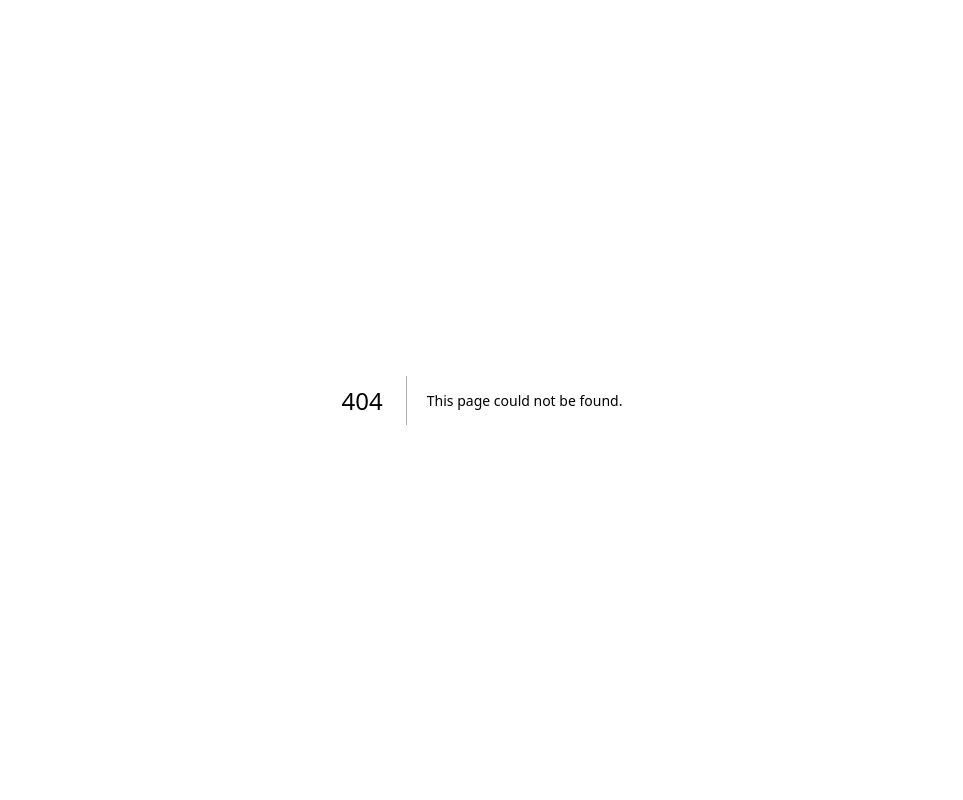
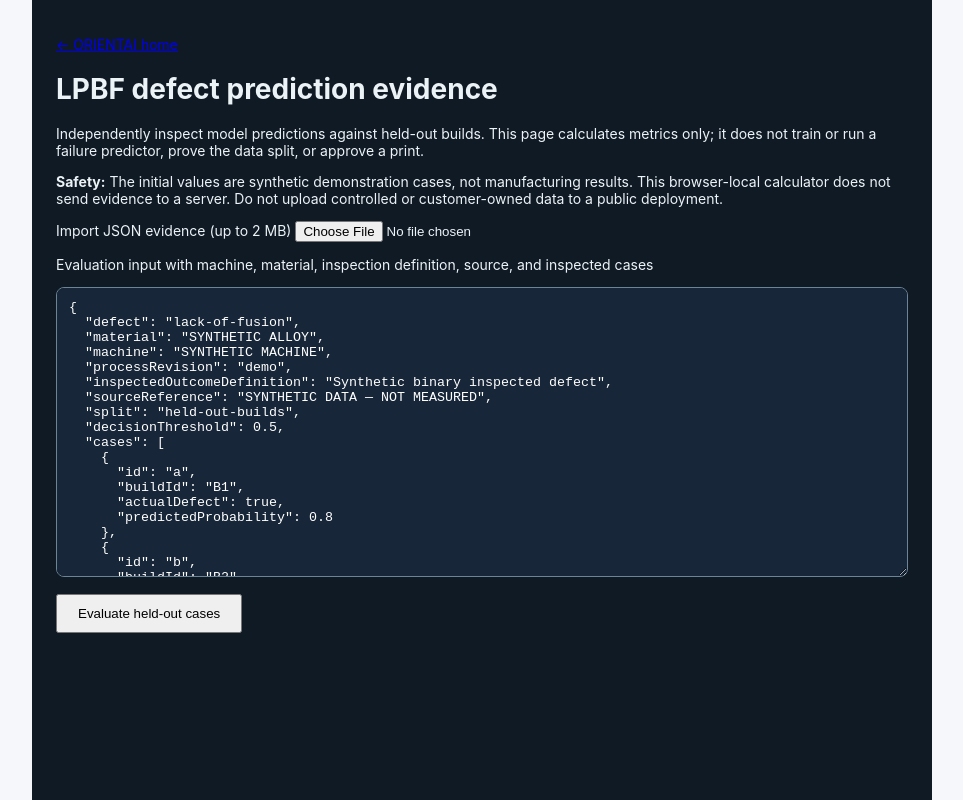
Before and after one commit to Wickey23/boeing-vt-am-first-time-quality, a Next.js app: page /defect-evidence in a window 1280 px wide. Before the commit this address had no page. Shown: the whole page, without its empty margins (158-1121 px from the left). Built offline with nearby package versions, Linux system fonts and the light colour scheme.

Commit message:
feat(validation): add independent browser-only defect evidence review page

```diff
--- /dev/null
+++ b/app/defect-evidence/page.tsx
@@ -0,0 +1,44 @@
+"use client";
+import {useState} from "react";
+import Link from "next/link";
+import {evaluateHeldOutDefects,type DefectValidationInput,type ValidationSummary} from "@/lib/lpbf-defect-validation";
+const demo:DefectValidationInput={
+ defect:"lack-of-fusion",material:"SYNTHETIC ALLOY",machine:"SYNTHETIC MACHINE",
+ processRevision:"demo",inspectedOutcomeDefinition:"Synthetic binary inspected defect",
+ sourceReference:"SYNTHETIC DATA — NOT MEASURED",split:"held-out-builds",decisionThreshold:0.5,
+ cases:[{id:"a",buildId:"B1",actualDefect:true,predictedProbability:.8},
+ {id:"b",buildId:"B2",actualDefect:false,predictedProbability:.1},
+ {id:"c",buildId:"B3",actualDefect:true,predictedProbability:.3},
+ {id:"d",buildId:"B4",actualDefect:false,predictedProbability:.7},
+ {id:"e",buildId:"B5",actualDefect:true,predictedProbability:null}]
+};
+const pct=(x:number|null)=>x===null?"Not estimable":(100*x).toFixed(1)+"%";
+export default function DefectEvidence(){
+ const [json,setJson]=useState(JSON.stringify(demo,null,2));
+ const [summary,setSummary]=useState<ValidationSummary|null>(null);
+ const [error,setError]=useState("");
+ const run=()=>{try{setSummary(evaluateHeldOutDefects(JSON.parse(json) as DefectValidationInput));setError("");}
+ catch(e){setSummary(null);setError(e instanceof Error?e.message:"Invalid JSON");}};
+ const open=async(file?:File)=>{if(!file)return;if(file.size>2e6){setError("JSON file must be under 2 MB.");return;}
+  setJson(await file.text());setSummary(null);setError("");};
+ return <main style={{maxWidth:900,margin:"auto",padding:"36px 24px",background:"#101a25",color:"#ecf3f6",minHeight:"100vh"}}>
+  <Link href="/">← ORIENTAI home</Link><h1>LPBF defect prediction evidence</h1>
+  <p>Independently inspect model predictions against held-out builds. This page calculates metrics only; it does not train or run a failure predictor, prove the data split, or approve a print.</p>
+  <p><strong>Safety:</strong> The initial values are synthetic demonstration cases, not manufacturing results. This browser-local calculator does not send evidence to a server. Do not upload controlled or customer-owned data to a public deployment.</p>
+  <label>Import JSON evidence (up to 2 MB) <input type="file" accept=".json" onChange={e=>void open(e.target.files?.[0])}/></label>
+  <p><label htmlFor="json-input">Evaluation input with machine, material, inspection definition, source, and inspected cases</label></p>
+  <textarea id="json-input" value={json} onChange={e=>{setJson(e.target.value);setSummary(null);}}
+   style={{boxSizing:"border-box",width:"100%",minHeight:290,background:"#172638",color:"white",padding:12,border:"1px solid #6c8596",borderRadius:8}}/>
+  <p><button type="button" onClick={run} style={{padding:"10px 20px"}}>Evaluate held-out cases</button></p>
+  {error&&<p role="alert">{error}</p>}
+  {summary&&<section aria-label="Held-out prediction statistics">
+   <h2>{summary.scope.source===demo.sourceReference?"Synthetic demo results — not real validation":"User-entered evidence — provenance not independently verified"}</h2>
+   <p>{summary.scope.defect}: {summary.scope.material} · {summary.scope.machine} · {summary.scope.processRevision}</p>
+   <p>Inspected cases: {summary.sampleSize}; build IDs: {summary.distinctBuilds}; abstained: {summary.abstained}; prediction coverage: {pct(summary.coverage)}.</p>
+   <p>Defect precision: {pct(summary.precision)}; recall: {pct(summary.recall)}; specificity: {pct(summary.specificity)}; balanced accuracy: {pct(summary.balancedAccuracy)}.</p>
+   <p>Brier score: {summary.brierScore===null?"Not estimable":summary.brierScore.toFixed(4)}; observed prevalence: {pct(summary.observedPrevalence)}.</p>
+   <p>TP {summary.confusion.tp} · FP {summary.confusion.fp} · TN {summary.confusion.tn} · FN {summary.confusion.fn}</p>
+   {summary.warnings.map((w,i)=><p key={i}>{w}</p>)}
+  </section>}
+ </main>;
+}
```
